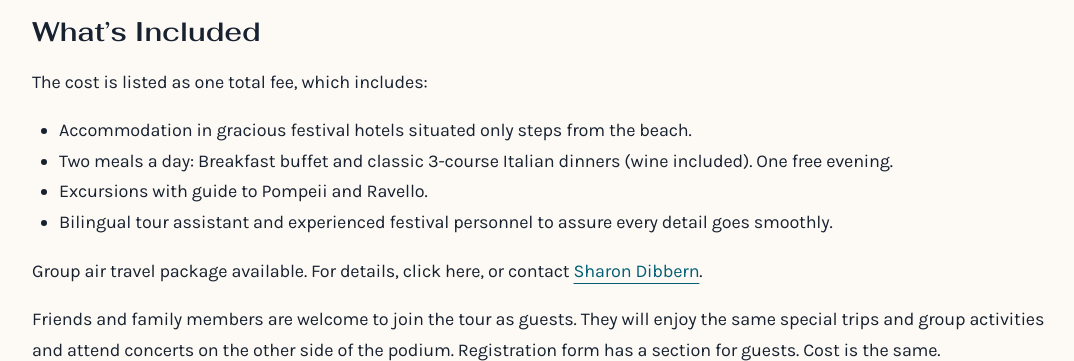
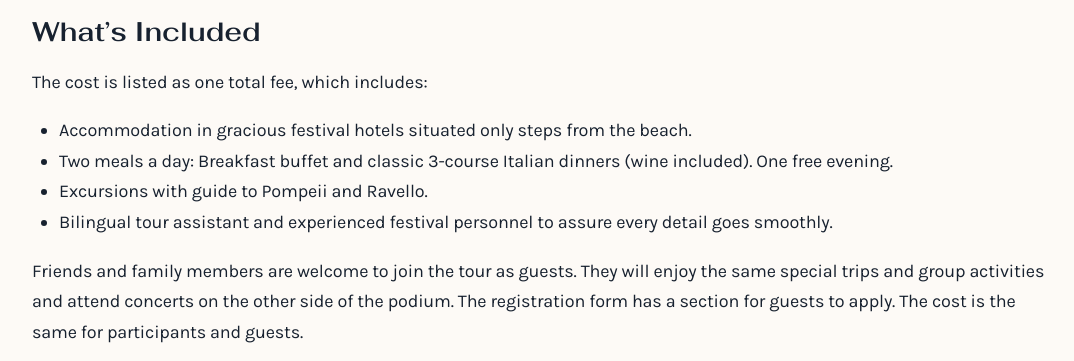
Before and after one commit to Amalfi-Festival/amalfi-festival-org, a Jekyll site: the page built from _programs/choral.md, in a window 1280 px wide and 900 px high, scrolled down 653 px, cut to the strip 0-361 px from the top of the window. Shown: the whole strip, without its empty margins (95-1169 px from the left). Built offline with Jekyll 4.4.1, drawn with Linux system fonts in a browser that asks for light colours.

Commit message:
Update copy in choral tour

```diff
--- a/_programs/choral.md
+++ b/_programs/choral.md
@@ -57,9 +57,7 @@ The cost is listed as one total fee, which includes:
 - Excursions with guide to Pompeii and Ravello.
 - Bilingual tour assistant and experienced festival personnel to assure every detail goes smoothly.
 
-Group air travel package available. For details, click here, or contact [Sharon Dibbern](mailto:lumenariatour@gmail.com).
-
-Friends and family members are welcome to join the tour as guests. They will enjoy the same special trips and group activities and attend concerts on the other side of the podium. Registration form has a section for guests. Cost is the same.
+Friends and family members are welcome to join the tour as guests. They will enjoy the same special trips and group activities and attend concerts on the other side of the podium. The registration form has a section for guests to apply. The cost is the same for participants and guests.
 {% endcapture %}
 {% include tuition-accommodations.md title="What's Included" description=tuition-description %}
 
```
